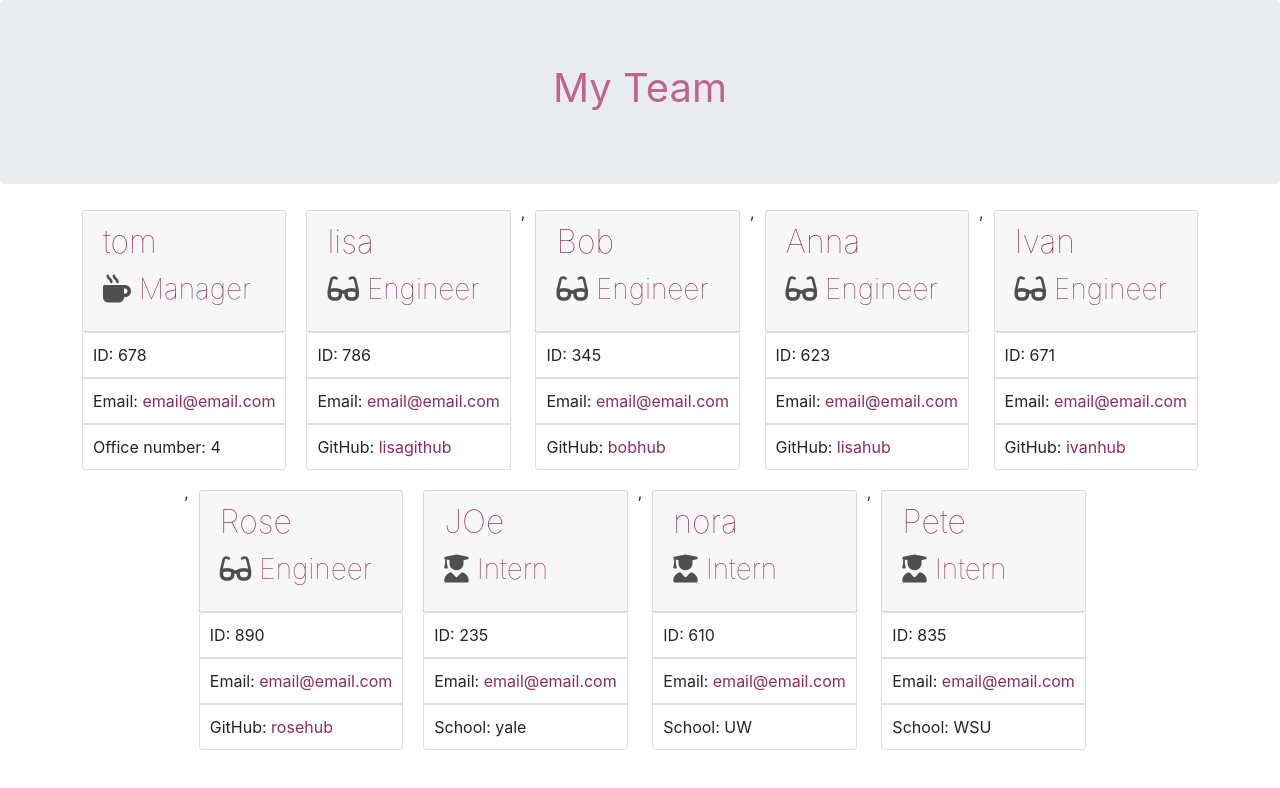
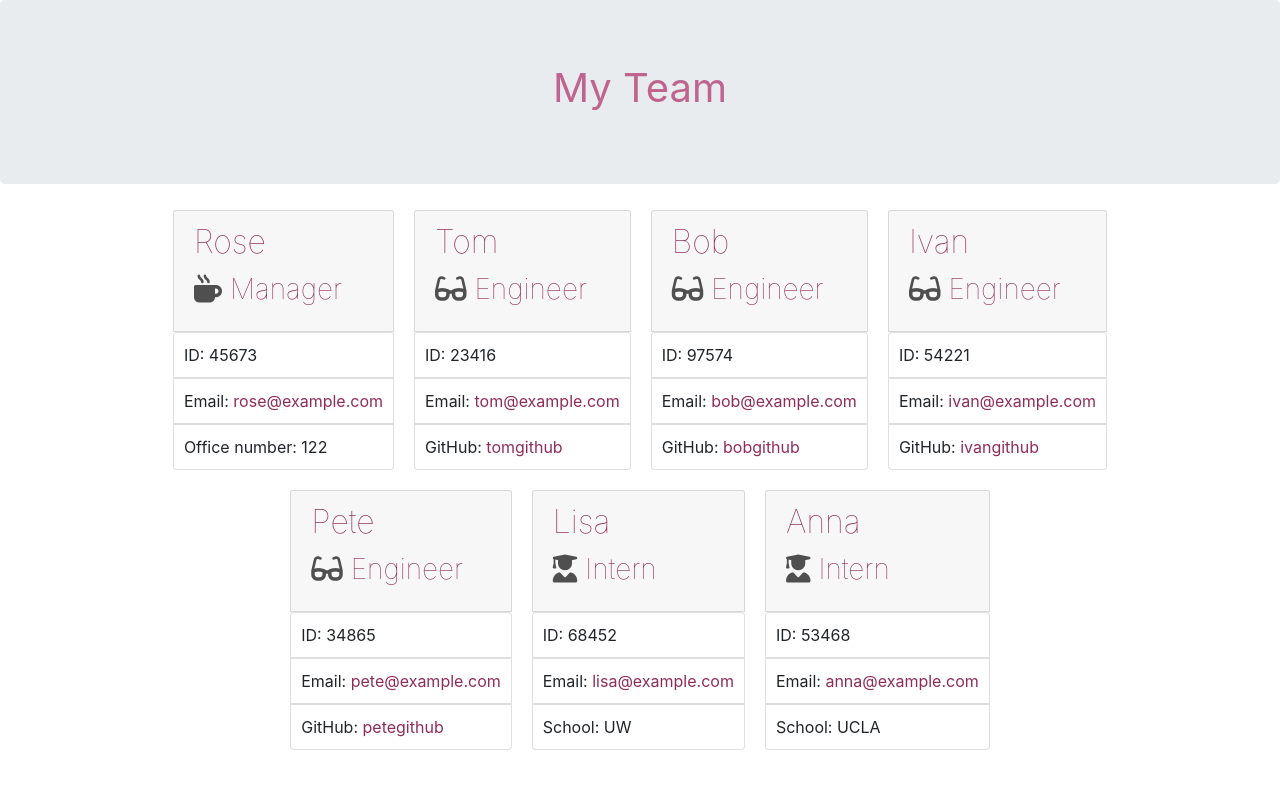
Before and after one commit to jnsmelinda/Employee-Registry, a website: page output/team.html in a window 1280 px wide. Drawn offline with nearby package versions, Linux system fonts and the light colour scheme.

Commit message:
creating demo image

```diff
--- a/output/team.html
+++ b/output/team.html
@@ -24,118 +24,92 @@
         <div class="row team-area justify-content-center">
             <div class="card employee-card col-xs-3">
     <div class="card-header">
-        <h2 class="card-title">tom</h2>
+        <h2 class="card-title">Rose</h2>
         <h3 class="card-title"><i class="fas fa-mug-hot mr-2"></i>Manager</h3>
     </div>
     <div class="card-body">
         <ul class="list-group">
-            <li class="list-group-item">ID: 678</li>
-            <li class="list-group-item">Email: <a href="mailto:email@email.com">email@email.com</a></li>
-            <li class="list-group-item">Office number: 4</li>
+            <li class="list-group-item">ID: 45673</li>
+            <li class="list-group-item">Email: <a href="mailto:rose@example.com">rose@example.com</a></li>
+            <li class="list-group-item">Office number: 122</li>
         </ul>
     </div>
 </div>
 <div class="card employee-card col-xs-3">
     <div class="card-header">
-        <h2 class="card-title">lisa</h2>
+        <h2 class="card-title">Tom</h2>
         <h3 class="card-title"><i class="fas fa-glasses mr-2"></i>Engineer</h3>
     </div>
     <div class="card-body">
         <ul class="list-group">
-            <li class="list-group-item">ID: 786</li>
-            <li class="list-group-item">Email: <a href="mailto:email@email.com">email@email.com</a></li>
-            <li class="list-group-item">GitHub: <a href="https://github.com/lisagithub" target="_blank" rel="noopener noreferrer">lisagithub</a></li>
+            <li class="list-group-item">ID: 23416</li>
+            <li class="list-group-item">Email: <a href="mailto:tom@example.com">tom@example.com</a></li>
+            <li class="list-group-item">GitHub: <a href="https://github.com/tomgithub" target="_blank" rel="noopener noreferrer">tomgithub</a></li>
         </ul>
     </div>
 </div>
-,<div class="card employee-card col-xs-3">
+<div class="card employee-card col-xs-3">
     <div class="card-header">
         <h2 class="card-title">Bob</h2>
         <h3 class="card-title"><i class="fas fa-glasses mr-2"></i>Engineer</h3>
     </div>
     <div class="card-body">
         <ul class="list-group">
-            <li class="list-group-item">ID: 345</li>
-            <li class="list-group-item">Email: <a href="mailto:email@email.com">email@email.com</a></li>
-            <li class="list-group-item">GitHub: <a href="https://github.com/bobhub" target="_blank" rel="noopener noreferrer">bobhub</a></li>
+            <li class="list-group-item">ID: 97574</li>
+            <li class="list-group-item">Email: <a href="mailto:bob@example.com">bob@example.com</a></li>
+            <li class="list-group-item">GitHub: <a href="https://github.com/bobgithub" target="_blank" rel="noopener noreferrer">bobgithub</a></li>
         </ul>
     </div>
 </div>
-,<div class="card employee-card col-xs-3">
-    <div class="card-header">
-        <h2 class="card-title">Anna</h2>
-        <h3 class="card-title"><i class="fas fa-glasses mr-2"></i>Engineer</h3>
-    </div>
-    <div class="card-body">
-        <ul class="list-group">
-            <li class="list-group-item">ID: 623</li>
-            <li class="list-group-item">Email: <a href="mailto:email@email.com">email@email.com</a></li>
-            <li class="list-group-item">GitHub: <a href="https://github.com/lisahub" target="_blank" rel="noopener noreferrer">lisahub</a></li>
-        </ul>
-    </div>
-</div>
-,<div class="card employee-card col-xs-3">
+<div class="card employee-card col-xs-3">
     <div class="card-header">
         <h2 class="card-title">Ivan</h2>
         <h3 class="card-title"><i class="fas fa-glasses mr-2"></i>Engineer</h3>
     </div>
     <div class="card-body">
         <ul class="list-group">
-            <li class="list-group-item">ID: 671</li>
-            <li class="list-group-item">Email: <a href="mailto:email@email.com">email@email.com</a></li>
-            <li class="list-group-item">GitHub: <a href="https://github.com/ivanhub" target="_blank" rel="noopener noreferrer">ivanhub</a></li>
-        </ul>
-    </div>
-</div>
-,<div class="card employee-card col-xs-3">
-    <div class="card-header">
-        <h2 class="card-title">Rose</h2>
-        <h3 class="card-title"><i class="fas fa-glasses mr-2"></i>Engineer</h3>
-    </div>
-    <div class="card-body">
-        <ul class="list-group">
-            <li class="list-group-item">ID: 890</li>
-            <li class="list-group-item">Email: <a href="mailto:email@email.com">email@email.com</a></li>
-            <li class="list-group-item">GitHub: <a href="https://github.com/rosehub" target="_blank" rel="noopener noreferrer">rosehub</a></li>
+            <li class="list-group-item">ID: 54221</li>
+            <li class="list-group-item">Email: <a href="mailto:ivan@example.com">ivan@example.com</a></li>
+            <li class="list-group-item">GitHub: <a href="https://github.com/ivangithub" target="_blank" rel="noopener noreferrer">ivangithub</a></li>
         </ul>
     </div>
 </div>
 <div class="card employee-card col-xs-3">
     <div class="card-header">
-        <h2 class="card-title">JOe</h2>
+        <h2 class="card-title">Pete</h2>
+        <h3 class="card-title"><i class="fas fa-glasses mr-2"></i>Engineer</h3>
+    </div>
+    <div class="card-body">
+        <ul class="list-group">
+            <li class="list-group-item">ID: 34865</li>
+            <li class="list-group-item">Email: <a href="mailto:pete@example.com">pete@example.com</a></li>
+            <li class="list-group-item">GitHub: <a href="https://github.com/petegithub" target="_blank" rel="noopener noreferrer">petegithub</a></li>
+        </ul>
+    </div>
+</div>
+<div class="card employee-card col-xs-3">
+    <div class="card-header">
+        <h2 class="card-title">Lisa</h2>
         <h3 class="card-title"><i class="fas fa-user-graduate mr-2"></i>Intern</h3>
     </div>
     <div class="card-body">
         <ul class="list-group">
-            <li class="list-group-item">ID: 235</li>
-            <li class="list-group-item">Email: <a href="mailto:email@email.com">email@email.com</a></li>
-            <li class="list-group-item">School: yale</li>
+            <li class="list-group-item">ID: 68452</li>
+            <li class="list-group-item">Email: <a href="mailto:lisa@example.com">lisa@example.com</a></li>
+            <li class="list-group-item">School: UW</li>
         </ul>
     </div>
 </div>
-,<div class="card employee-card col-xs-3">
+<div class="card employee-card col-xs-3">
     <div class="card-header">
-        <h2 class="card-title">nora</h2>
+        <h2 class="card-title">Anna</h2>
         <h3 class="card-title"><i class="fas fa-user-graduate mr-2"></i>Intern</h3>
     </div>
     <div class="card-body">
         <ul class="list-group">
-            <li class="list-group-item">ID: 610</li>
-            <li class="list-group-item">Email: <a href="mailto:email@email.com">email@email.com</a></li>
-            <li class="list-group-item">School: UW</li>
-        </ul>
-    </div>
-</div>
-,<div class="card employee-card col-xs-3">
-    <div class="card-header">
-        <h2 class="card-title">Pete</h2>
-        <h3 class="card-title"><i class="fas fa-user-graduate mr-2"></i>Intern</h3>
-    </div>
-    <div class="card-body">
-        <ul class="list-group">
-            <li class="list-group-item">ID: 835</li>
-            <li class="list-group-item">Email: <a href="mailto:email@email.com">email@email.com</a></li>
-            <li class="list-group-item">School: WSU</li>
+            <li class="list-group-item">ID: 53468</li>
+            <li class="list-group-item">Email: <a href="mailto:anna@example.com">anna@example.com</a></li>
+            <li class="list-group-item">School: UCLA</li>
         </ul>
     </div>
 </div>
```
Also changed, not shown: demo/demo.png (added).
